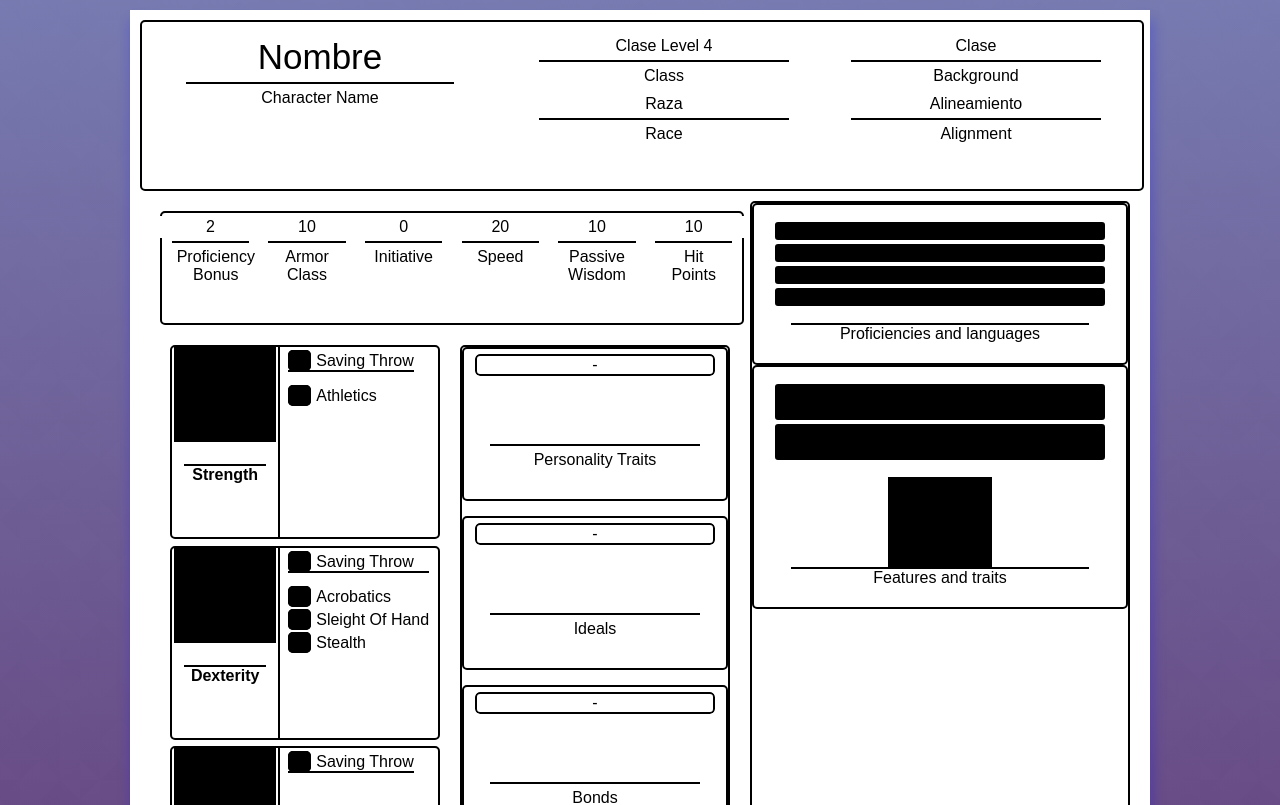
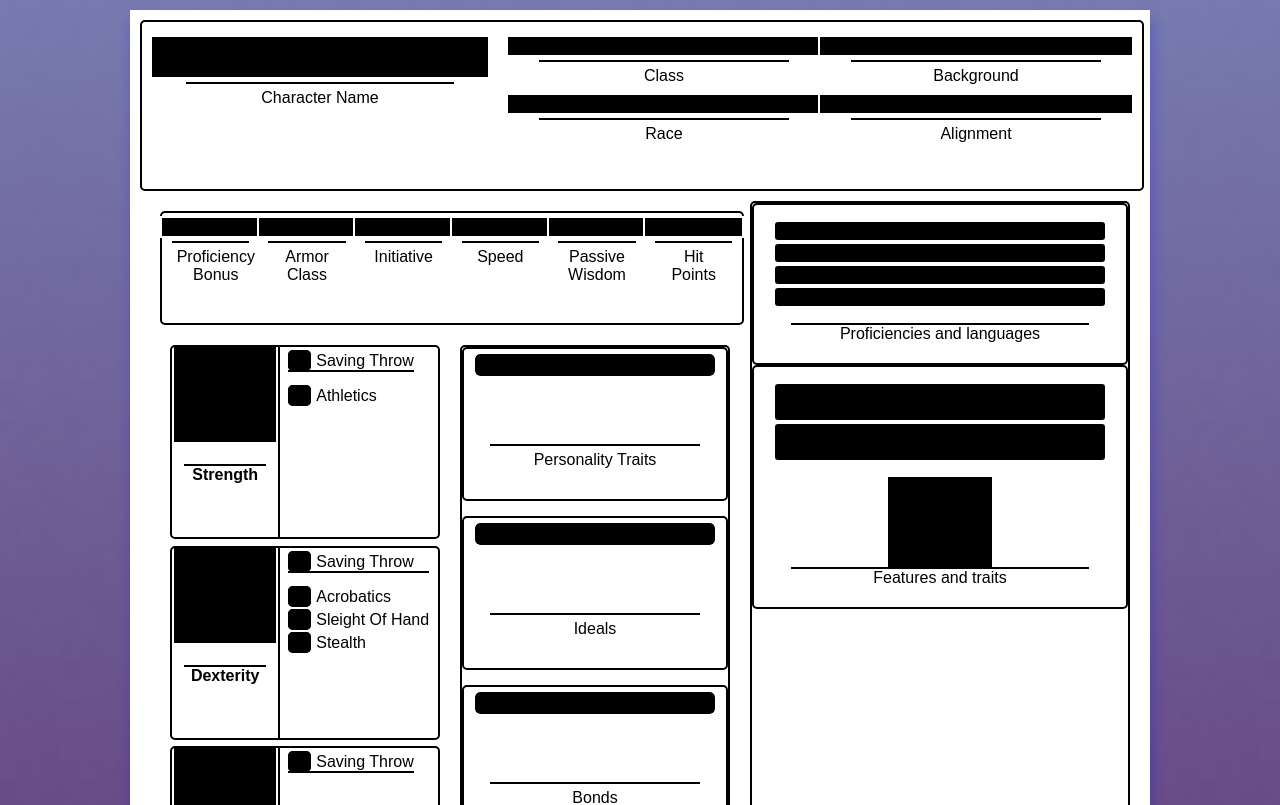
Before and after one commit to silveriac/Amnesia-DnD-Sheets, a React (Create React App) app: page / in a window 1280 px wide. Shown: the top 805 px of the page. Built offline with nearby package versions, Linux system fonts and the light colour scheme.

Commit message:
bug fixes

```diff
--- a/src/App.js
+++ b/src/App.js
@@ -63,7 +63,7 @@ const characterTraits = [
 ];
 
 function StatComponent({ stat, description }) {
-    const [setVisibility, hiddenClass] = useVisibility(false);
+    const [, setVisibility, hiddenClass] = useVisibility(false);
     return (
         <div>
             {
```
